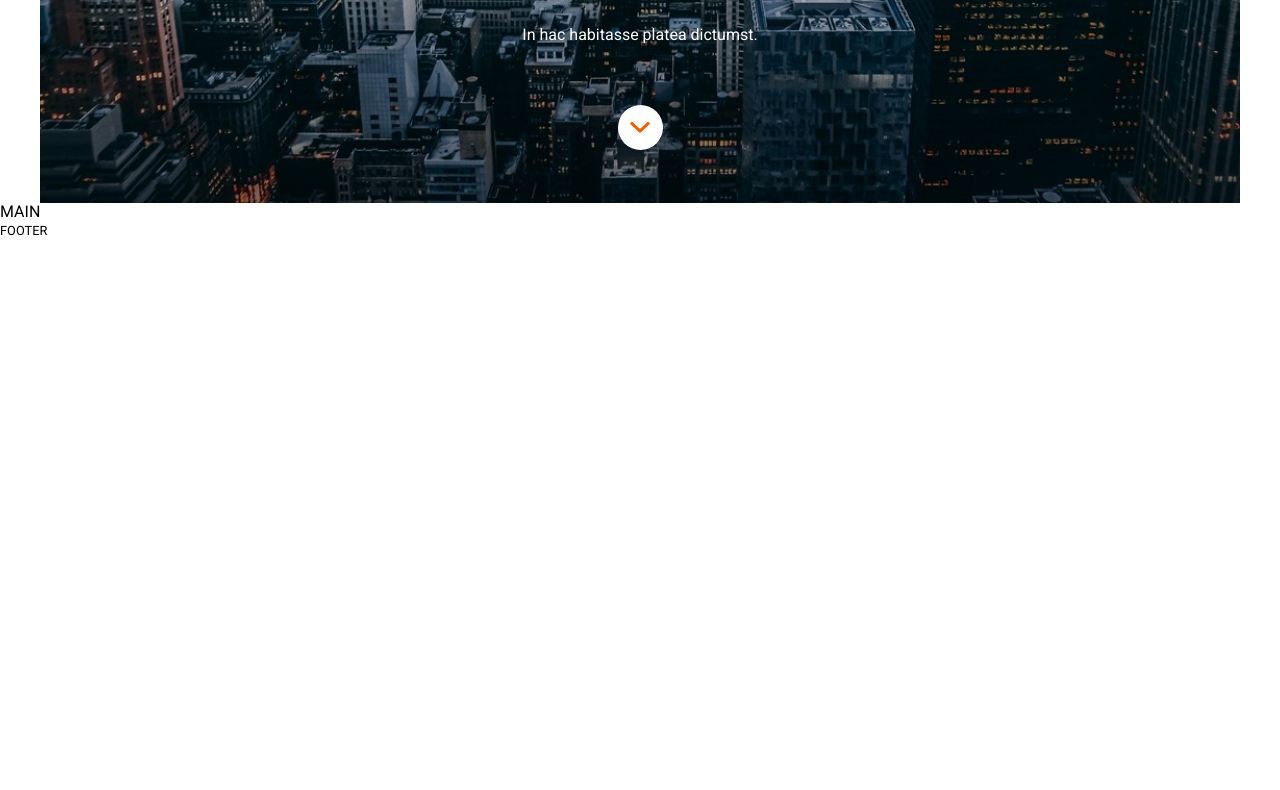
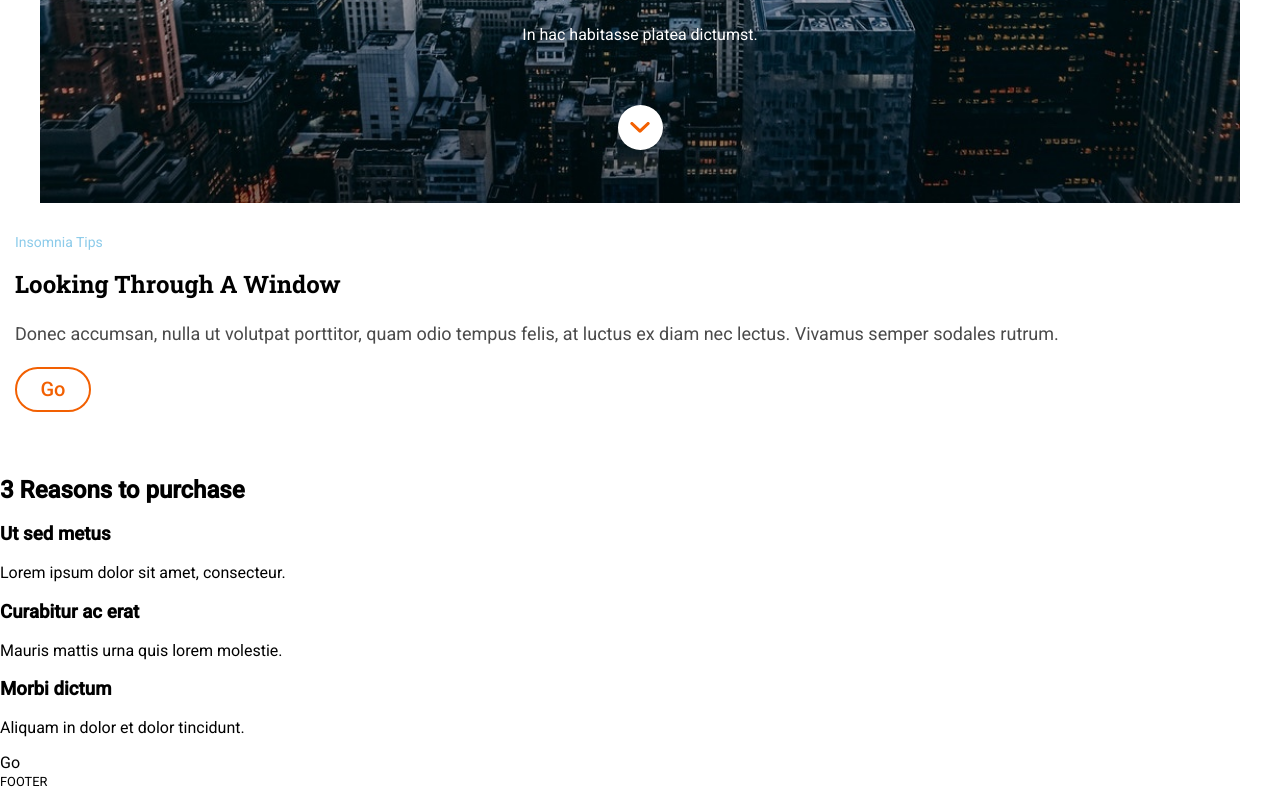
Before and after one commit to seguramaria/modulo-1-evaluacion-final-seguramaria, a website: page src/html/index.html in a window 1280 px wide. Shown: the part 597-1387 px from the top of the page. Before the commit the page ends 837 px from the top, so only its background shows below. Drawn offline with nearby package versions, Linux system fonts and the light colour scheme; files that its build step writes are made by us from their sources; files whose address does not match are found by name.

Commit message:
Create partial main

```diff
--- a/src/html/index.html
+++ b/src/html/index.html
@@ -5,7 +5,7 @@
     <meta name="viewport" content="width=device-width, initial-scale=1" />
     <title>ANONYMOUS PROXY</title>
     <link
-      href="https://fonts.googleapis.com/css2?family=Roboto&display=swap"
+      href="https://fonts.googleapis.com/css2?family=Roboto:ital,wght@0,400;0,500;1,700&display=swap"
       rel="stylesheet"
     />
     <link
--- a/src/html/partials/main.html
+++ b/src/html/partials/main.html
@@ -1,3 +1,35 @@
 <main class="main">
-  MAIN
+  <section class="blog">
+    <article class="tip">
+      <span class="tip-text">Insomnia tips</span>
+      <h2 class="title-article">
+        <span>Looking through a </span><span>window</span>
+      </h2>
+      <p>
+        Donec accumsan, nulla ut volutpat porttitor, quam odio tempus felis, at
+        luctus ex diam nec lectus. Vivamus semper sodales rutrum.
+      </p>
+      <div class="go-button">
+        <a href="https://adalab.es/" title="Ir a Adalab">Go</a>
+      </div>
+    </article>
+    <article class="reasons">
+      <h2>3 Reasons to purchase</h2>
+      <div class="reason-1">
+        <h3>Ut sed metus</h3>
+        <p>Lorem ipsum dolor sit amet, consecteur.</p>
+      </div>
+      <div>
+        <h3>Curabitur ac erat</h3>
+        <p>Mauris mattis urna quis lorem molestie.</p>
+      </div>
+      <div>
+        <h3>Morbi dictum</h3>
+        <p>Aliquam in dolor et dolor tincidunt.</p>
+      </div>
+      <div>
+        <a href="https://adalab.es/" title="Ir a Adalab">Go</a>
+      </div>
+    </article>
+  </section>
 </main>
--- a/src/scss/core/_variables.scss
+++ b/src/scss/core/_variables.scss
@@ -5,6 +5,7 @@ $font-titles: "Roboto Slab", serif;
 // colors
 $primary-color: #f26002;
 $secondary-color: #8ccbea;
+$dark-grey: #4a4a4a;
 $light-color: #ffffff;
 $light-blue: #eff9ff;
 $blue: #0271bc;
--- /dev/null
+++ b/src/scss/layout/_main.scss
@@ -0,0 +1,37 @@
+.tip {
+  background-color: $light-color;
+  padding: 30px 15px 45px 15px;
+  .tip-text {
+    font-size: 0.875rem;
+    color: $secondary-color;
+    text-transform: capitalize;
+  }
+  .title-article {
+    font-size: 1.5rem;
+    font-family: $font-titles;
+    text-transform: capitalize;
+  }
+  p {
+    color: $dark-grey;
+    font-size: 1.125rem;
+    line-height: 1.67;
+    // Este font-size y line heigt se repite en cuatro párrafos, puede ir como un mixin
+  }
+  .go-button {
+    background-color: $light-color;
+    border: 2px solid $primary-color;
+    width: 76px;
+    height: 45px;
+    border-radius: 22.5px;
+    display: flex;
+    justify-content: center;
+    align-items: center;
+
+    a {
+      color: $primary-color;
+      font-size: 1.25rem;
+      line-height: 45px;
+      font-weight: 500;
+    }
+  }
+}
--- a/src/scss/main.scss
+++ b/src/scss/main.scss
@@ -2,5 +2,6 @@
 @import "core/reset";
 @import "layout/page";
 @import "layout/header";
+@import "layout/main";
 @import "layout/footer";
 @import "pages/index";
```
